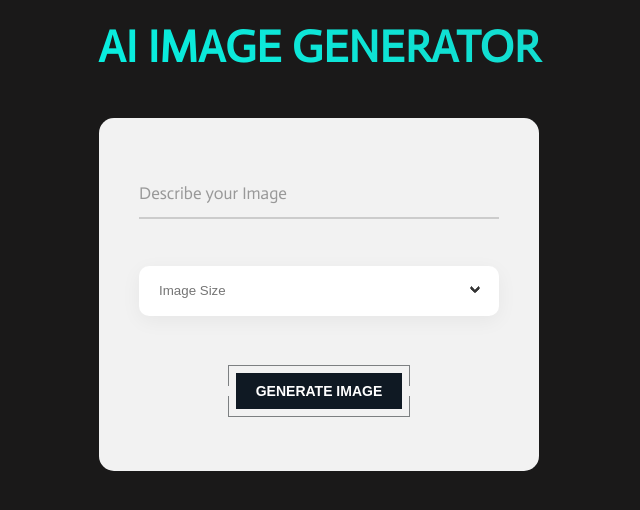
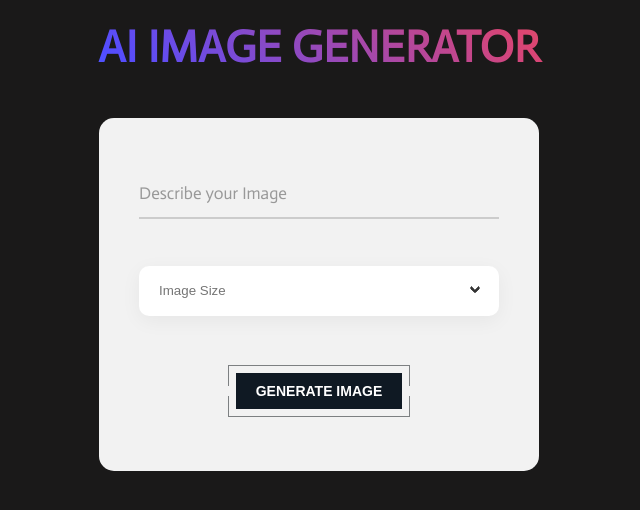
Before and after one commit to ObsidianFury001/AI-Image-Generator, a website: page public/index.html in a window 1280 px wide. Shown: the whole page, without its empty margins (321-961 px from the left). Drawn offline with nearby package versions, Linux system fonts and the light colour scheme; some packages are replaced by stand-ins of ours; a script that the page names is missing.

Commit message:
Updated UI.

```diff
--- a/public/css/style.css
+++ b/public/css/style.css
@@ -39,7 +39,7 @@ body {
 /* ---------- 0. Title ----------*/
 .page-title {
     /* color: var(--primary); */
-    background: -webkit-linear-gradient(45deg, rgb(0, 255, 238), rgba(28, 244, 230, 0.82));
+    background: -webkit-linear-gradient(45deg, #01f1f1, #534dff, #dc4572, #dbdd23);
     -webkit-background-clip: text;
     background-clip: text;
     -webkit-text-fill-color: transparent;
```
